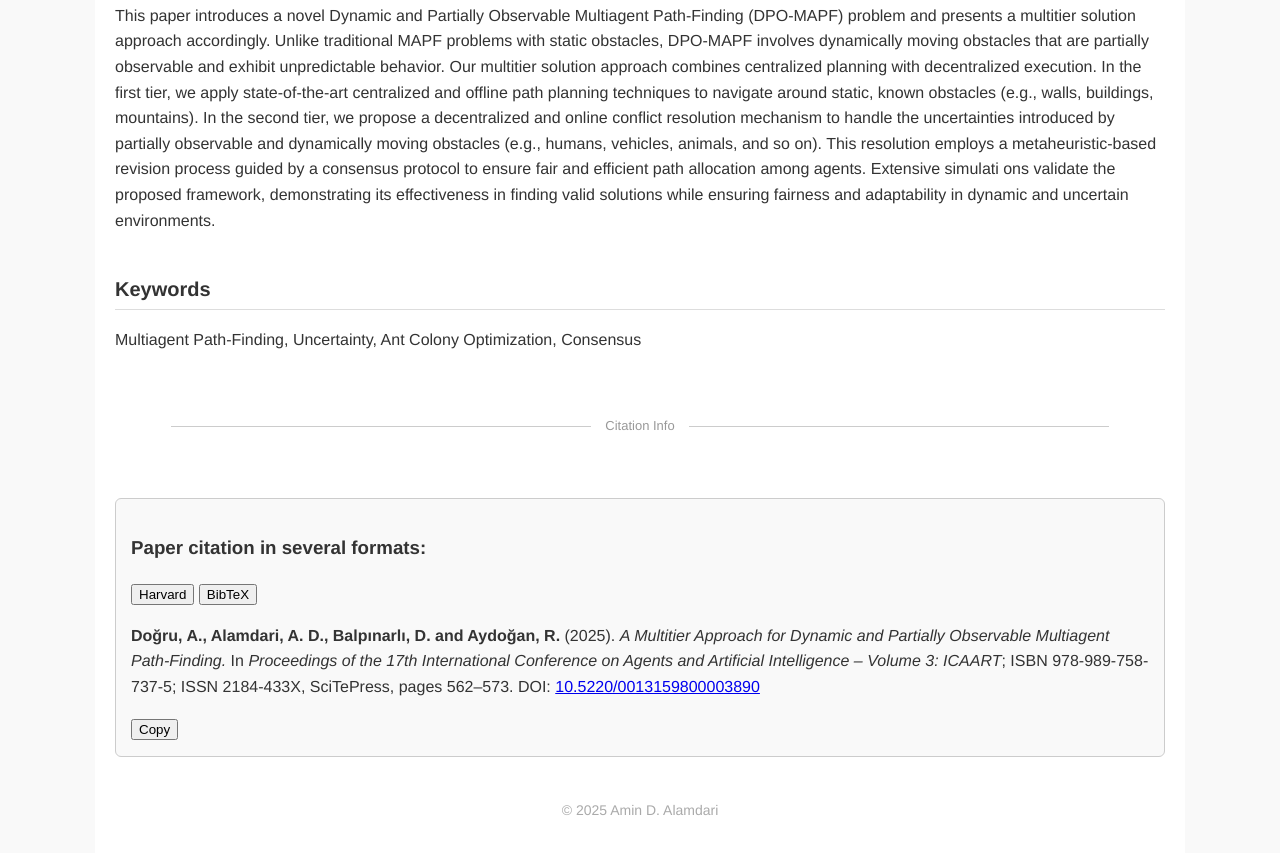
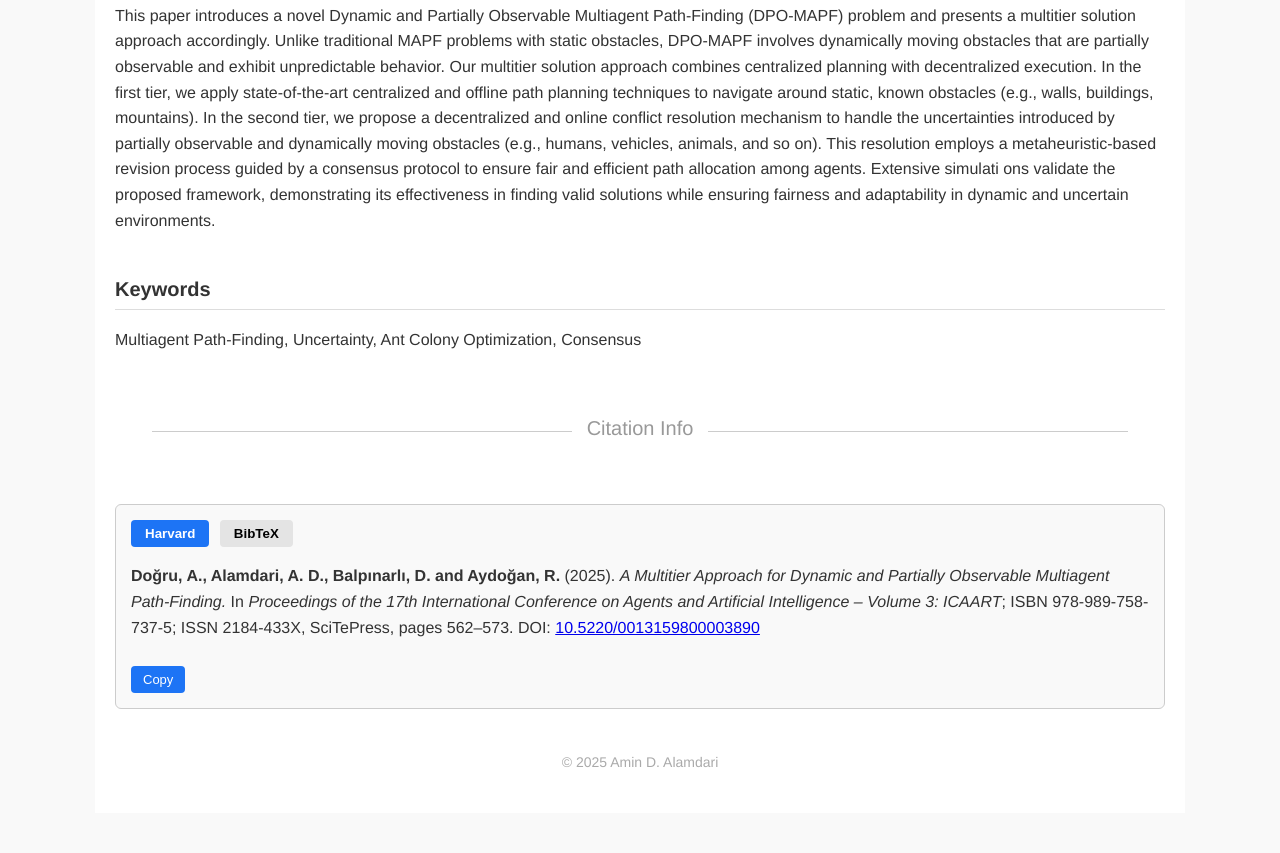
Before and after one commit to A-D-Alamdari/A-D-Alamdari.github.io, a plain HTML site: page Conference_ICAART2025.html in a window 1280 px wide. Shown: the part 425-1278 px from the top of the page. After the commit the page ends 1238 px from the top, so only its background shows below. Drawn offline with Linux system fonts and the light colour scheme.

Commit message:
Update Conference_ICAART2025.html

```diff
--- a/Conference_ICAART2025.html
+++ b/Conference_ICAART2025.html
@@ -81,6 +81,33 @@
       color: #aaa;
     }
 
+    .citation-tab {
+  padding: 6px 14px;
+  background-color: #e4e4e4;
+  border: none;
+  cursor: pointer;
+  margin-right: 6px;
+  font-weight: bold;
+  border-radius: 4px;
+}
+.citation-tab.active {
+  background-color: #1d74f5;
+  color: #fff;
+}
+.copy-btn {
+  margin-top: 10px;
+  background-color: #1d74f5;
+  color: white;
+  padding: 6px 12px;
+  border: none;
+  border-radius: 4px;
+  font-size: 13px;
+  cursor: pointer;
+}
+.copy-btn:hover {
+  background-color: #155bb2;
+}
+
   </style>
 </head>
 <body>
@@ -110,13 +137,12 @@
 
 <div style="text-align: center; margin: 60px 0;">
   <hr style="border: none; height: 1px; background: #ccc; width: 40%; display: inline-block; margin: 0 10px; vertical-align: middle;">
-  <span style="font-size: 13px; color: #999;">Citation Info</span>
+  <span style="font-size: 20px; color: #999;">Citation Info</span>
   <hr style="border: none; height: 1px; background: #ccc; width: 40%; display: inline-block; margin: 0 10px; vertical-align: middle;">
 </div>
 
 <!-- Citation Tabs -->
 <div class="citation-box" style="border: 1px solid #ccc; border-radius: 6px; padding: 15px; background-color: #f9f9f9;">
-  <h3>Paper citation in several formats:</h3>
 
   <!-- Tabs -->
   <div style="margin-bottom: 10px;">
```
